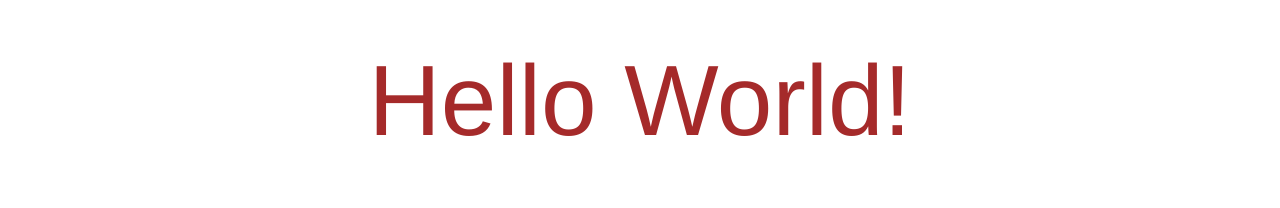
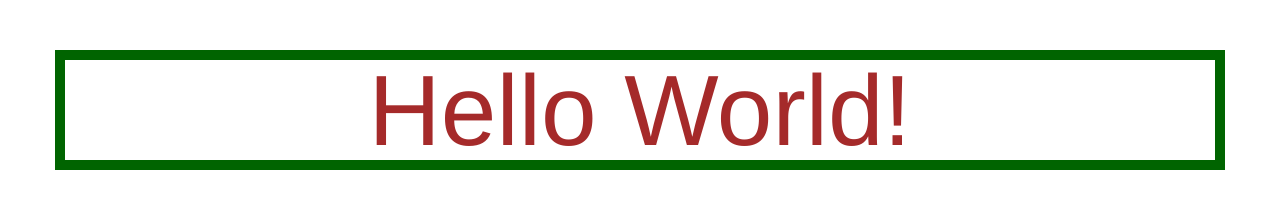
Before and after one commit to Victor-Z84/FE-14-onl-Victor-Zdvizhkov-Part3-HomeWork-1--Git, a plain HTML site: page index.html in a window 1280 px wide. Drawn offline with Linux system fonts and the light colour scheme.

Commit message:
added changes in styles.css

```diff
--- a/css/styles.css
+++ b/css/styles.css
@@ -70,9 +70,11 @@ h1,h2,h3,h4,h5,h6{font-size:inherit;font-weight: 400;}
     font-size: 100px;
     font-family: 'Franklin Gothic Medium';
     color: brown;
+    border: darkgreen 10px solid;
 }
 
 .main-title:hover {
     color: cyan;
     font-size: 120px;
+    border: tomato 15px solid;
 }
```
